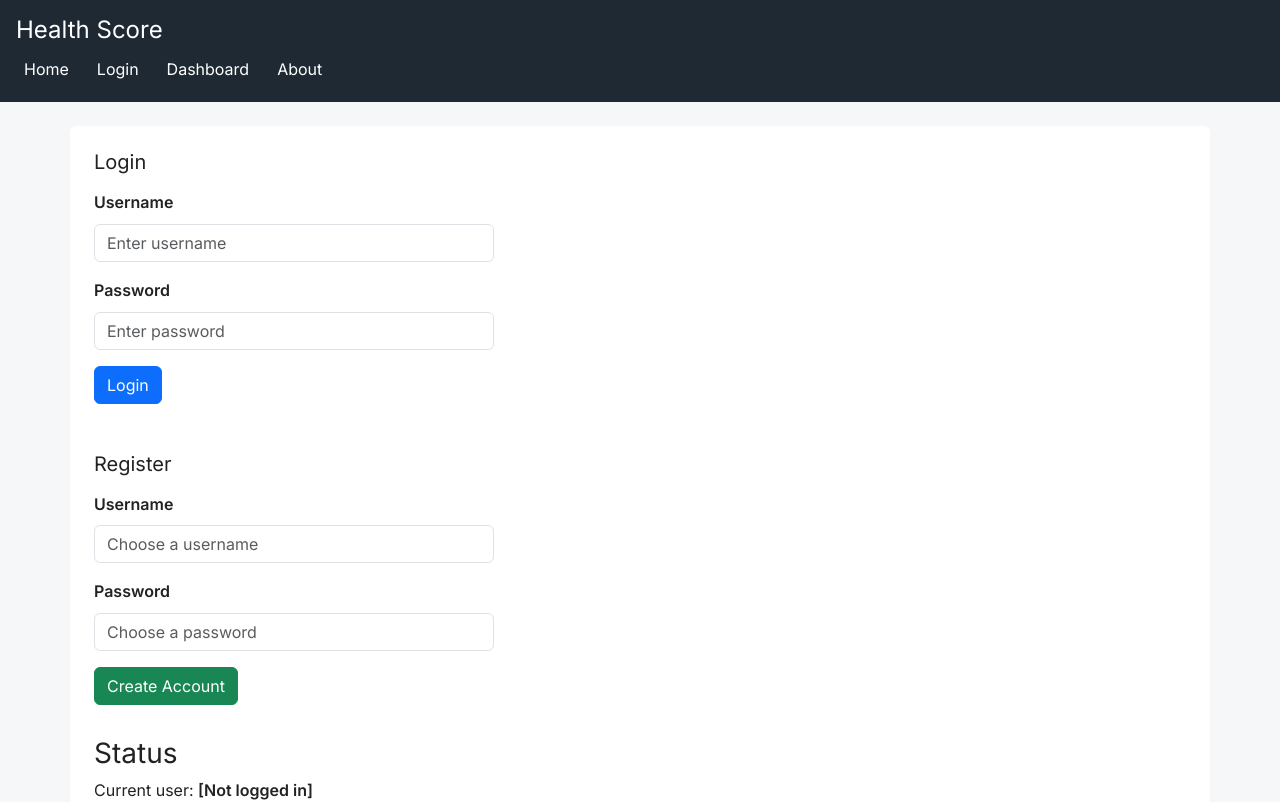
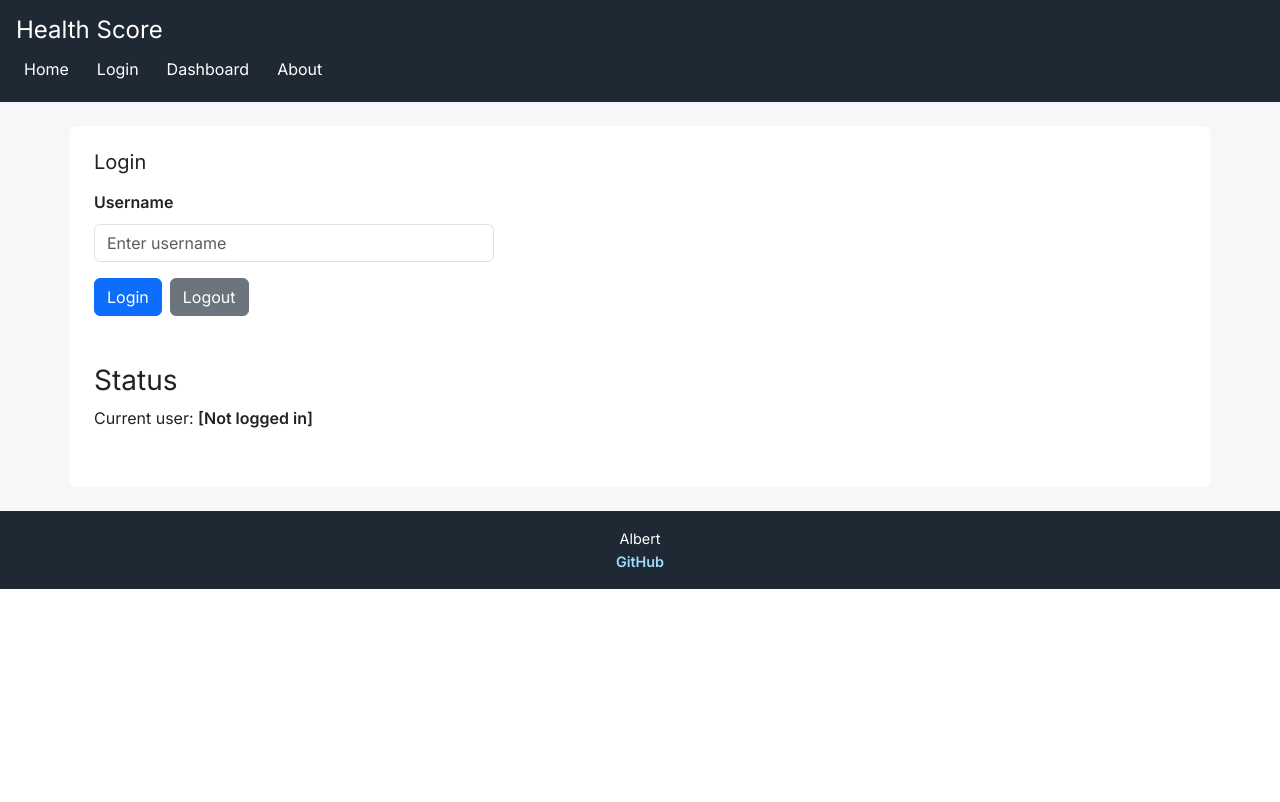
Before and after one commit to CMCHJK/startup, a React (Vite) app: page /login in a window 1280 px wide. Shown: the top 802 px of the page. Built offline with nearby package versions, Linux system fonts and the light colour scheme.

Commit message:
Cleaned up login code cluster and make reactivity actually work using useState and localStorage

```diff
--- a/src/login/login.jsx
+++ b/src/login/login.jsx
@@ -1,6 +1,26 @@
-import React from 'react';
+import React, { useState, useEffect } from 'react';
 
 export function Login() {
+  const [username, setUsername] = useState('');
+  const [currentUser, setCurrentUser] = useState('');
+
+  useEffect(() => {
+    const savedUser = localStorage.getItem('userName');
+    if (savedUser) {
+      setCurrentUser(savedUser);
+    }
+  }, []);
+
+  function handleLogin() {
+    localStorage.setItem('userName', username);
+    setCurrentUser(username);
+  }
+
+  function handleLogout() {
+    localStorage.removeItem('userName');
+    setCurrentUser('');
+  }
+
   return (
     <main className="container my-4 p-4 bg-white rounded">
       <section>
@@ -8,73 +28,41 @@ export function Login() {
 
         <form>
           <div className="mb-3">
-            <label htmlFor="login-username" className="form-label">
-              Username
-            </label>
+            <label className="form-label">Username</label>
             <input
-              id="login-username"
               type="text"
               className="form-control"
+              value={username}
+              onChange={(e) => setUsername(e.target.value)}
               placeholder="Enter username"
             />
           </div>
 
-          <div className="mb-3">
-            <label htmlFor="login-password" className="form-label">
-              Password
-            </label>
-            <input
-              id="login-password"
-              type="password"
-              className="form-control"
-              placeholder="Enter password"
-            />
-          </div>
+          <button
+            type="button"
+            className="btn btn-primary"
+            onClick={handleLogin}
+          >
+            Login
+          </button>
 
-          <button type="button" className="btn btn-primary">
-            Login
+          <button
+            type="button"
+            className="btn btn-secondary ms-2"
+            onClick={handleLogout}
+          >
+            Logout
           </button>
         </form>
       </section>
 
       <section className="mt-5">
-        <h2 className="mb-3">Register</h2>
-
-        <form>
-          <div className="mb-3">
-            <label htmlFor="register-username" className="form-label">
-              Username
-            </label>
-            <input
-              id="register-username"
-              type="text"
-              className="form-control"
-              placeholder="Choose a username"
-            />
-          </div>
-
-          <div className="mb-3">
-            <label htmlFor="register-password" className="form-label">
-              Password
-            </label>
-            <input
-              id="register-password"
-              type="password"
-              className="form-control"
-              placeholder="Choose a password"
-            />
-          </div>
-
-          <button type="button" className="btn btn-success">
-            Create Account
-          </button>
-        </form>
-      </section>
-
-      <section>
         <h3>Status</h3>
         <p>
-          Current user: <strong>[Not logged in]</strong>
+          Current user:{' '}
+          <strong>
+            {currentUser ? currentUser : '[Not logged in]'}
+          </strong>
         </p>
       </section>
     </main>
```
Also changed, not shown: 1 other file (tests, documents, lock files or other folders).
